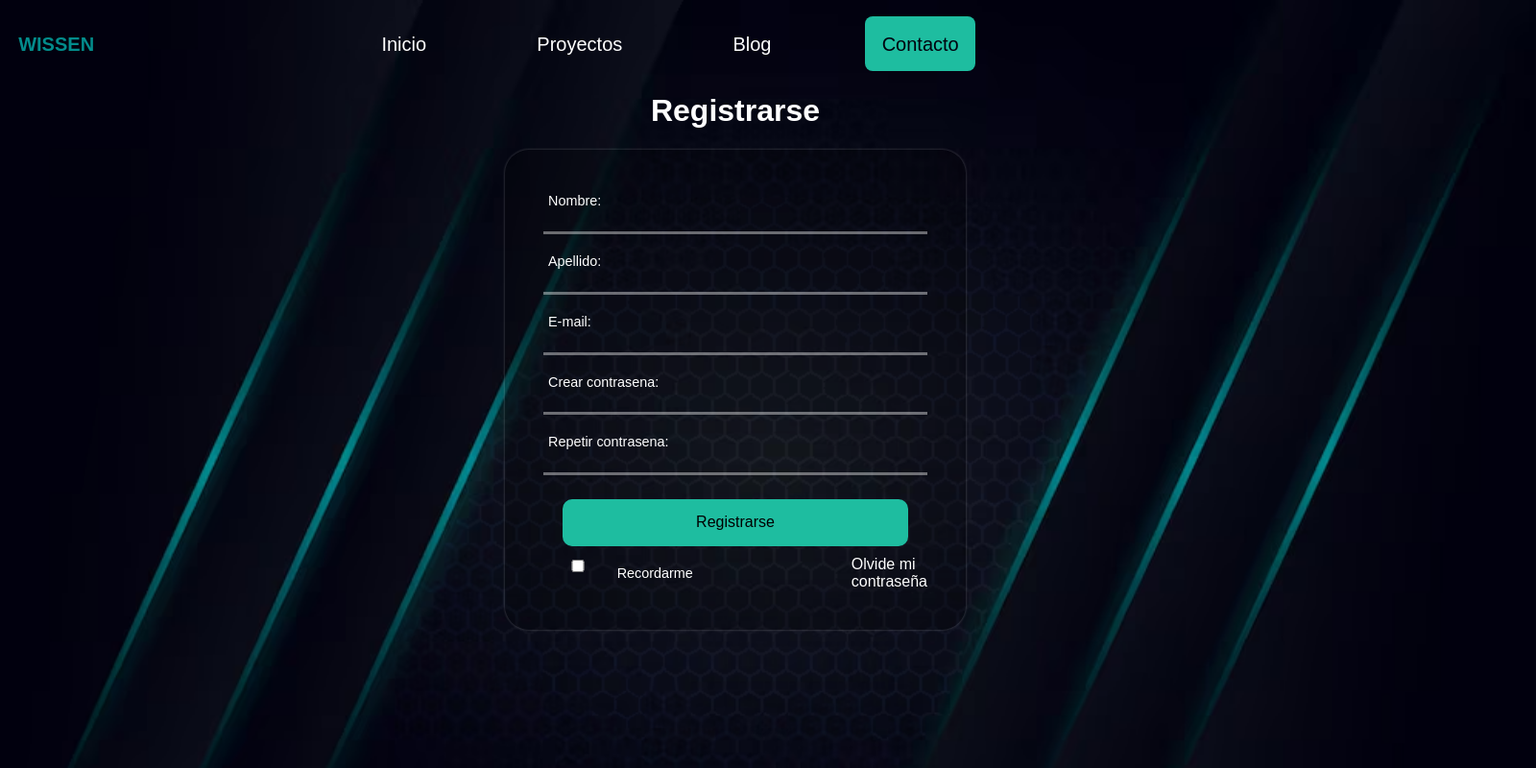
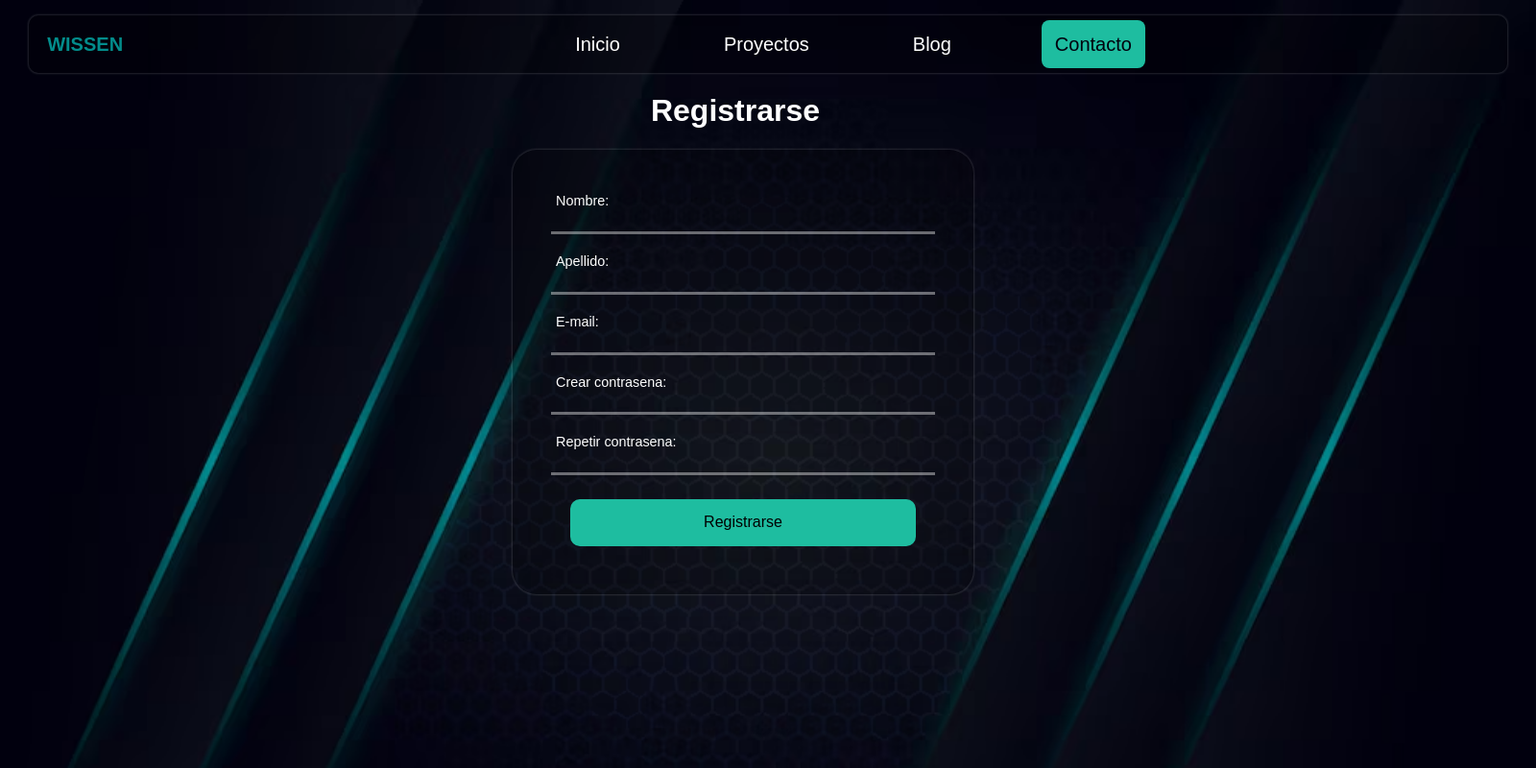
Before and after one commit to moiseStudent/wissen_blog, a Flask app: page /sign in a window 1600 px wide. Shown: the whole page at 96% size. Run offline with Flask 3, Linux system fonts and the light colour scheme.

Commit message:
checkpoint1

```diff
--- a/static/css/navbar.css
+++ b/static/css/navbar.css
@@ -10,19 +10,21 @@
 .navbar{
     /*background: var(--blue-green-navbar);*/
     height: 15vh;
-    width: 100vw;
+    width: 154em;
     margin: auto;
     margin-top: 2vh;
     border-radius: 10px;
     box-sizing: border-box;
+    margin-left: 3em;
     display: flex;
-    justify-content: flex-start;
+    justify-content: space-between;
     flex-direction: row;
     align-items: center;
     font-size: 10px;
     max-height: 60px;
     color:var(--white);
-
+    background-color: #0003;
+    box-shadow: 0px 0px 2px 1px #aaa3;
 }
 .left_navbar{
     color:var(--light-green);
@@ -52,7 +54,6 @@
     flex-direction: row;
     justify-content: center;
     align-items: center;
-    padding-left: 5vw;
 
 }
 .center_navbar_father{
@@ -82,27 +83,26 @@
     text-decoration: none;
     color: #fff;
     font-size: 20px;
-    font-weight: 500;
-
-    padding: 1.1vw;
+    background-size: 80% 80%;
+    padding: 0.7em;
     box-sizing: border-box;
     border-radius: 8px;
-    animation-name: change-color1;
-    animation-duration: 0.2s;
-    animation-iteration-count: 1;
-    animation-fill-mode: forwards;
+    transition: 0.1s;
 }
 .text_linked:hover{
 
-    animation-name: change-color2;
-    animation-duration: 0.2s;
-    animation-iteration-count: 1;
-    animation-fill-mode: forwards;
+    background-color: #fff2;
+    transition: 0.1s;
 }
 
 #contacto {
     background: #1ebda0;
     color:var(--black);
+    transition: 0.1s;
+}
+#contacto:hover{
+    background-color:#0d8c7a ;
+    transition: 0.1s;
 }
 .button_container{/*para evitar la compresion del el elemento button*/
     display: none;
--- a/static/css/sign.css
+++ b/static/css/sign.css
@@ -10,6 +10,8 @@
     display: flex;
     justify-content: center;
     align-items: center;
+    margin-left:1em;
+    margin-right: 1em;
 }
 
 .sign_form-content .sign_form {
@@ -79,6 +81,7 @@
     display: flex;
     align-items: center;
     width: 100%;
+    display: none;
 }
 .checkbox-recordarme{ /** nesesita resolverse ↓↓↓↓↓↓ */
     float: left;
--- a/templates/sign.html
+++ b/templates/sign.html
@@ -36,7 +36,6 @@
                     <input type="checkbox" class="checkbox-recordarme"  name="" id="checkbox-recordarme">
                     <label for="checkbox-recordarme" class="label-recordarme">Recordarme</label>
                     </div>
-                    <a href="google.com">Olvide mi contraseña</a>
                 </div>
             </form>
 
```
